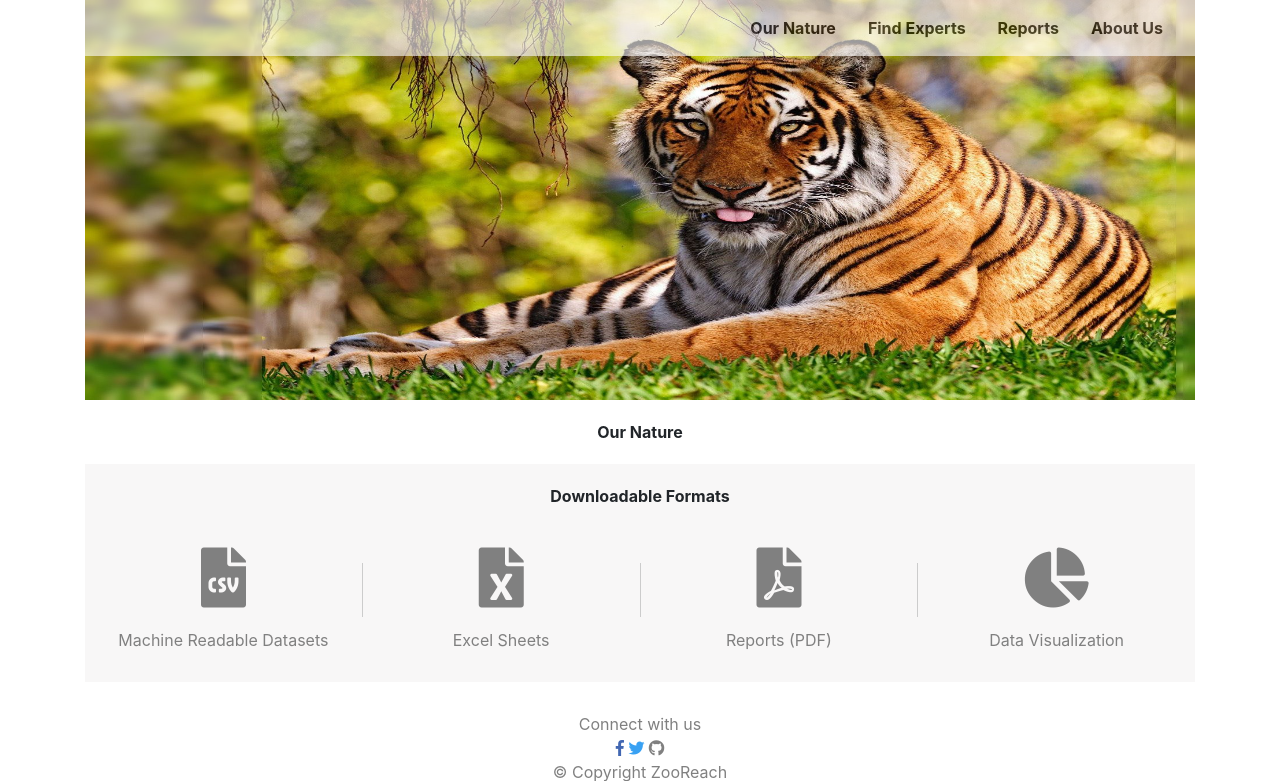
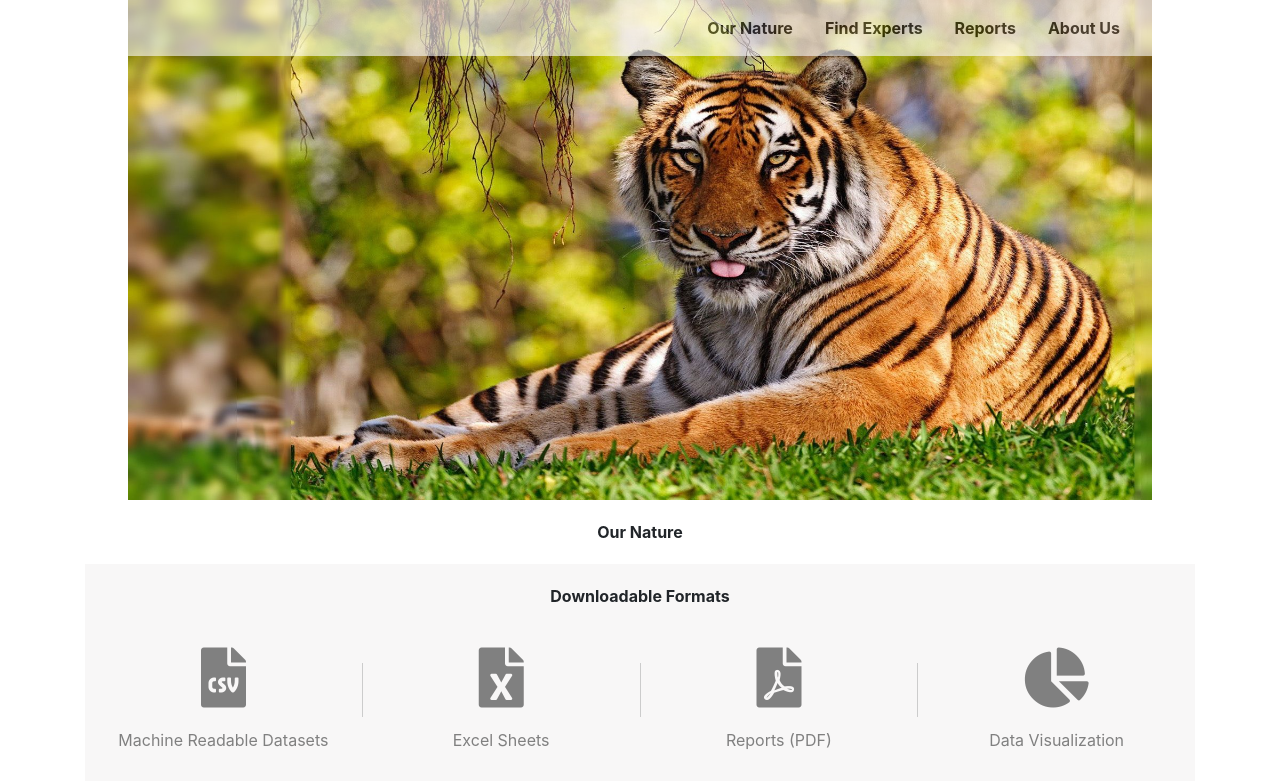
Before and after one commit to ZooReach/dashboard, a Flask app: page / in a window 1280 px wide. Shown: the top 781 px of the page. Run offline with Flask 2, Linux system fonts and the light colour scheme; data that the repository does not hold is empty; some libraries are stand-ins or nearby versions.

Commit message:
resize banner

```diff
--- a/app/static/css/others/main.css
+++ b/app/static/css/others/main.css
@@ -41,8 +41,9 @@ a.custom-card:hover {
 }
 
 .banner {
-  height: 400px;
-  width: 100%;
+  height: 500px;
+  margin: auto;
+  width: 80%;
 
   background-image: url("/static/images/Tiger2.jpg");
   background-repeat: no-repeat;
--- a/app/templates/common/index.html
+++ b/app/templates/common/index.html
@@ -17,11 +17,10 @@
 
 </head>
 <body>
-
+<div class="header-container">
+    {% include 'common/header.html' %}
+</div>
 <div class="container">
-    <div class="header-container">
-        {% include 'common/header.html' %}
-    </div>
     {% block navbar %}{% endblock navbar %}
 </div>
 {% include 'common/footer.html' %}
```
